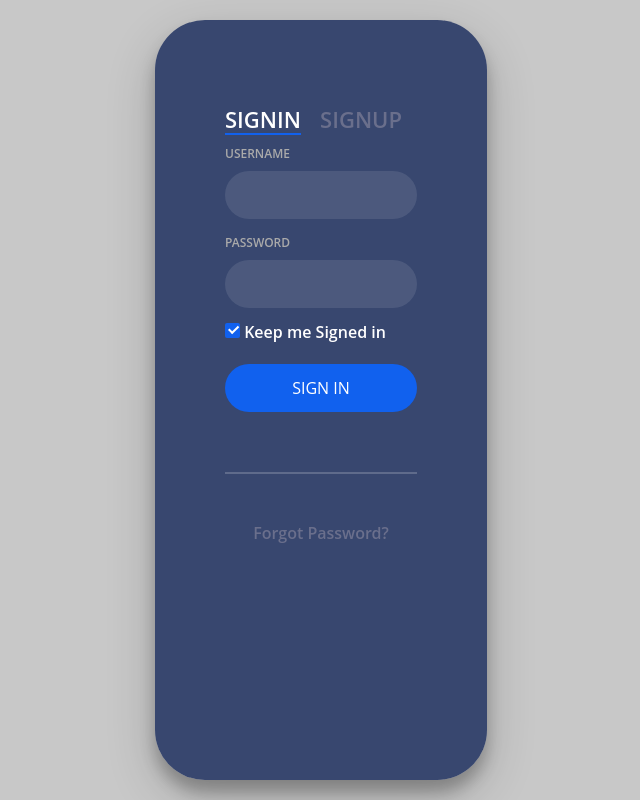
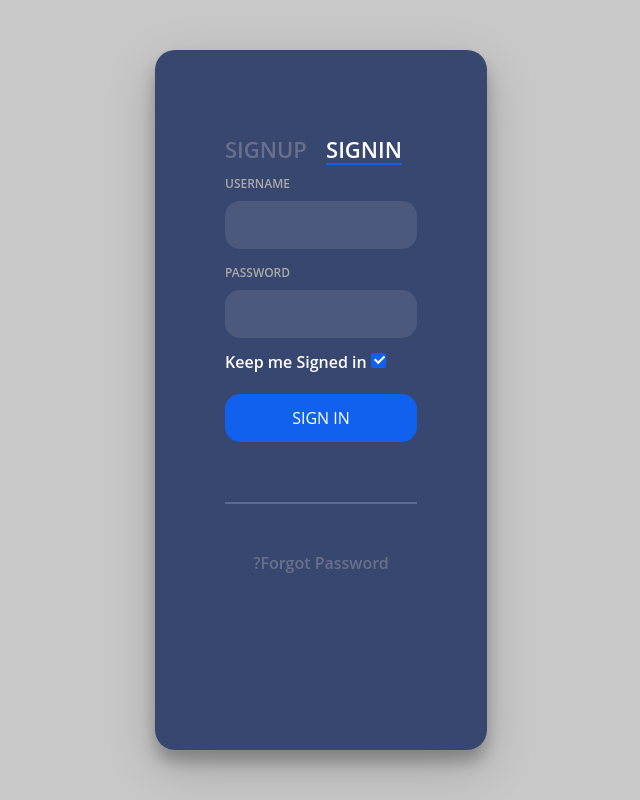
Before and after one commit to zamoosh/organizationOfEducatoin, a Django app: page / in a window 1280 px wide. Shown: the whole page, without its empty margins (319-959 px from the left). Run offline with Django 4.2, Linux system fonts and the light colour scheme; some libraries are stand-ins or nearby versions.

Commit message:
form edited...

```diff
--- a/static/user/css/login.css
+++ b/static/user/css/login.css
@@ -38,13 +38,13 @@ a {
 .login-html {
     margin: auto;
     max-width: 525px;
-    min-height: 95vh;
+    height: 95vh;
+    max-height: 700px;
     box-shadow: 0 12px 15px 0 rgba(0, 0, 0, .24), 0 17px 50px 0 rgba(0, 0, 0, .19);
-
     position: absolute;
     padding: 90px 70px 50px 70px;
     background: rgba(40, 57, 101, .9);
-    border-radius: 50px;
+    border-radius: 20px;
 }
 
 .login-html .sign-in-htm,
@@ -109,7 +109,7 @@ a {
 .login-form .group .button {
     border: none;
     padding: 15px 20px;
-    border-radius: 25px;
+    border-radius: 15px;
     background: rgba(255, 255, 255, .1);
 }
 
--- a/templates/base.html
+++ b/templates/base.html
@@ -1,5 +1,5 @@
 <!DOCTYPE html>{% load static %}
-<html lang="en">
+<html lang="fa" dir="rtl">
 <head>
     <meta charset="UTF-8">
     <title>{% block title %}{% endblock %}</title>
```
